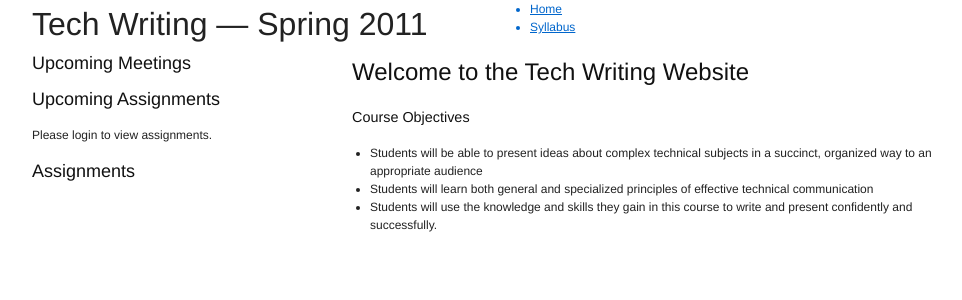
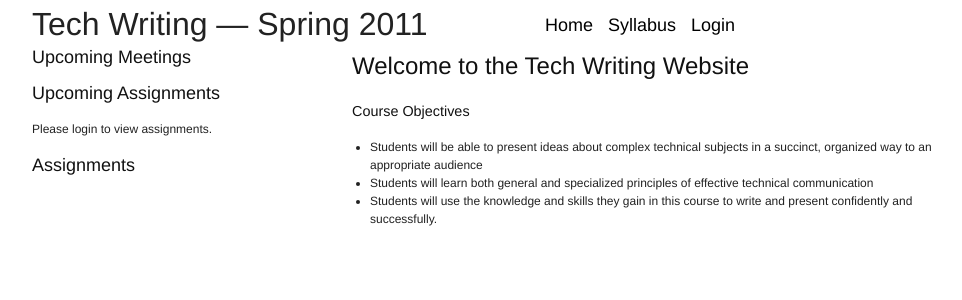
Before and after one commit to philipkimmey/Tech-Writing, a Django app: template src/templates/index.html in a window 1280 px wide. Shown: the top 300 px of the page, without its empty margins (133-1095 px from the left). Run offline with Django 3.2, Linux system fonts and the light colour scheme; the template is opened without the code that fills it, so the values that code supplies are empty.

Commit message:
added defaultcss and accounts templates

```diff
--- /dev/null
+++ b/src/static/css/default.css
@@ -0,0 +1,19 @@
+div.header {
+    padding-top: 1em;
+}
+
+ul.header {
+    list-style: none;
+}
+
+li.header {
+    color: black;
+    font-size: large;
+    position: relative;
+    float: left;
+    margin-left: 15px;
+}
+
+a.assignment_link {
+    color: black;
+}
--- a/src/templates/assignment.html
+++ b/src/templates/assignment.html
@@ -1,9 +1,12 @@
 {% extends "base_sb.html" %}
 {% block main_content %}
+    {% load markup %}
     <h2>{{ assignment.title }}</h2>
-    <p>{{ assignment.description }}</p>
+    <p>{{ assignment.description|markdown }}</p>
     <h3>Files</h3>
     {% for f in assignment.assignmentattachment_set.all %}
     <a href="{{ f.file.url }}">{{ f.title }}</a><br />
+    {% empty %}
+        <p>There are no attachments.</p>
     {% endfor %}
 {% endblock %}
--- a/src/templates/base.html
+++ b/src/templates/base.html
@@ -16,6 +16,12 @@
                     <ul class="header">
                         <a href="/"><li class="header">Home</li></a>
                         <a href="/syllabus/"><li class="header">Syllabus</li></a>
+                        {% if user.is_authenticated %}
+                        <a href="/accounts/logout/"><li class="header">Logout</li></a>
+                        <li class="header">Welcome {{ user.get_full_name }}</li>
+                        {% else %}
+                        <a href="/accounts/login/"><li class="header">Login</li></a>
+                        {% endif %}
                     </ul>
                 </div>
             </div>
--- a/src/templates/base_sb.html
+++ b/src/templates/base_sb.html
@@ -18,7 +18,7 @@
         <hr class="space" />
         <h3>Assignments</h3>
         {% for assignment in assignments %}
-            <a href="{{ assignment.get_absolute_url }}">{{ assignment.title }}</a>
+            <a href="{{ assignment.get_absolute_url }}" class="assignment_link">{{ assignment.title }}</a>
             <hr class="space" />
         {% endfor %}
     {% endblock %}
--- a/src/templates/class.html
+++ b/src/templates/class.html
@@ -1,7 +1,8 @@
 {% extends "base_sb.html" %}
 {% block main_content %}
+    {% load markup %}
     <h2>{{ meeting.title }}</h2>
     {{ meeting.start }} &mdash; {{ meeting.finish }}<br />
     <p><strong>{{ meeting.short_description }}</strong></p>
-    <p>{{ meeting.description }}</p>
+    <p>{{ meeting.description|markdown }}</p>
 {% endblock %}
```
Also changed, not shown: src/templates/accounts/login.html (added, +21 -0 lines).
